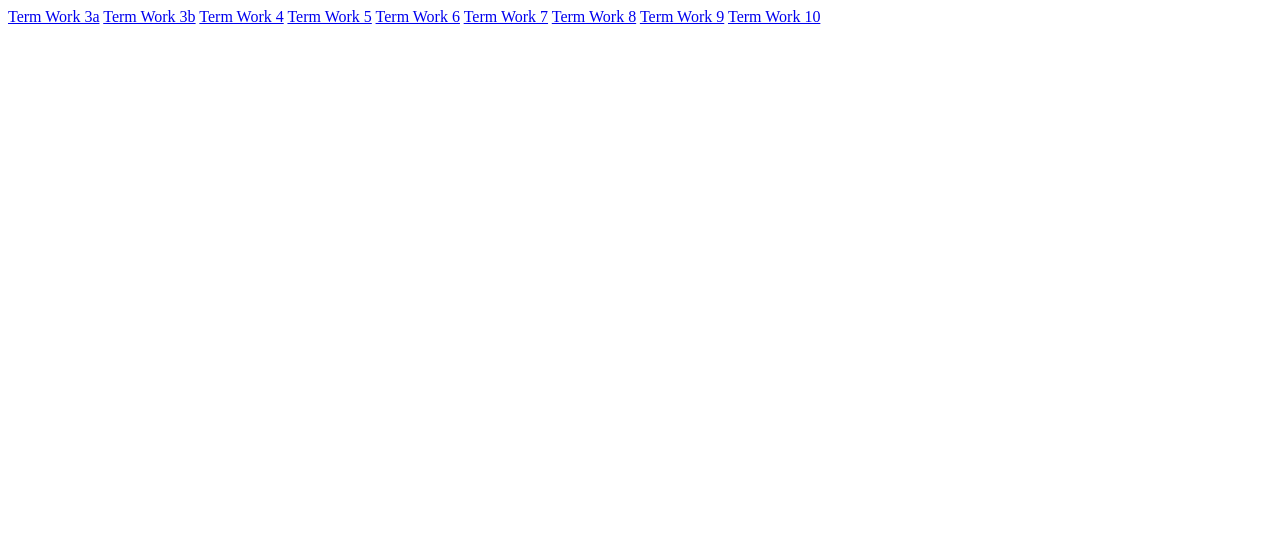
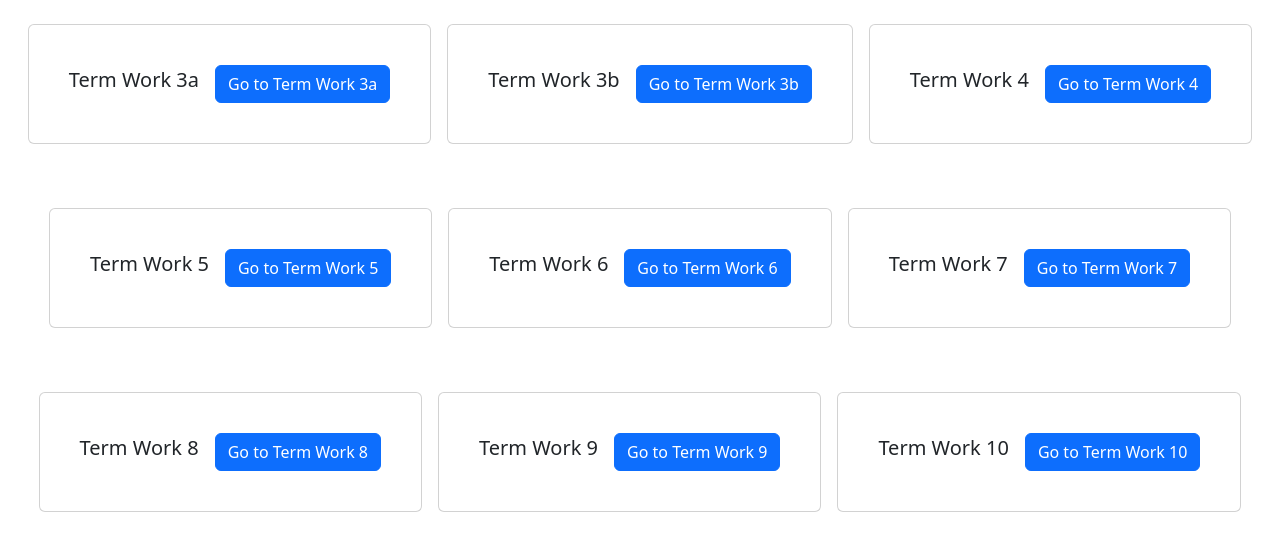
Before and after one commit to SANJANA-DHAGE05/web-tech-term-works, a plain HTML site: page index.html in a window 1280 px wide. Drawn offline with nearby package versions, Linux system fonts and the light colour scheme.

Commit message:
added new term-works

```diff
--- a/index.html
+++ b/index.html
@@ -5,9 +5,15 @@
     <meta http-equiv="X-UA-Compatible" content="IE=edge" />
     <meta name="viewport" content="width=device-width, initial-scale=1.0" />
     <title>Index - Term Works</title>
+    <link
+      href="https://cdn.jsdelivr.net/npm/bootstrap@5.3.0-alpha1/dist/css/bootstrap.min.css"
+      rel="stylesheet"
+      integrity="sha384-GLhlTQ8iRABdZLl6O3oVMWSktQOp6b7In1Zl3/Jr59b6EGGoI1aFkw7cmDA6j6gD"
+      crossorigin="anonymous"
+    />
   </head>
   <body>
-    <a href="/term_work_3a.html">Term Work 3a</a>
+    <!-- <a href="/term_work_3a.html">Term Work 3a</a>
     <a href="/term_work_3b.html">Term Work 3b</a>
     <a href="/term_work_4.html">Term Work 4</a>
     <a href="/term_work_5.html">Term Work 5</a>
@@ -15,6 +21,60 @@
     <a href="/term_work_7.html">Term Work 7</a>
     <a href="/term_work_8.html">Term Work 8</a>
     <a href="/term_work_9.html">Term Work 9</a>
-    <a href="/term_work_10.html">Term Work 10</a>
+    <a href="/term_work_10.html">Term Work 10</a> -->
+
+    <div
+      class="d-flex align-items-center justify-content-center flex-wrap gap-3"
+      id="links-container"
+    >
+      <div class="card my-4 p-4">
+        <div class="card-body d-flex align-items-center gap-3">
+          <h5 class="card-text">Term Work 3a</h5>
+          <a href="/term_work_3a.html" class="btn btn-primary">
+            Go to Term Work 3a</a
+          >
+        </div>
+      </div>
+      <div class="card my-4 p-4">
+        <div class="card-body d-flex align-items-center gap-3">
+          <h5 class="card-text">Term Work 3b</h5>
+          <a href="/term_work_3b.html" class="btn btn-primary"
+            >Go to Term Work 3b</a
+          >
+        </div>
+      </div>
+    </div>
+    <script
+      src="https://cdn.jsdelivr.net/npm/bootstrap@5.3.0-alpha1/dist/js/bootstrap.bundle.min.js"
+      integrity="sha384-w76AqPfDkMBDXo30jS1Sgez6pr3x5MlQ1ZAGC+nuZB+EYdgRZgiwxhTBTkF7CXvN"
+      crossorigin="anonymous"
+    ></script>
+    <script>
+      const cardContainer = document.getElementById("links-container");
+
+      for (let i = 4; i <= 10; i++) {
+        const card = document.createElement("div");
+        card.classList.add("card", "my-4", "p-4");
+        const cardBody = document.createElement("div");
+        cardBody.classList.add(
+          "card-body",
+          "d-flex",
+          "gap-3",
+          "align-items-center"
+        );
+
+        const title = document.createElement("h5");
+        title.classList.add("card-text");
+        title.innerText = `Term Work ${i}`;
+        const link = document.createElement("a");
+        link.classList.add("btn", "btn-primary");
+        link.innerText = `Go to ${title.innerText}`;
+        link.href = `/term_work_${i}.html`;
+
+        cardBody.append(title, link);
+        card.append(cardBody);
+        cardContainer.append(card);
+      }
+    </script>
   </body>
 </html>
```
Also changed, not shown: term_work_6.html (+1 -2 lines).
